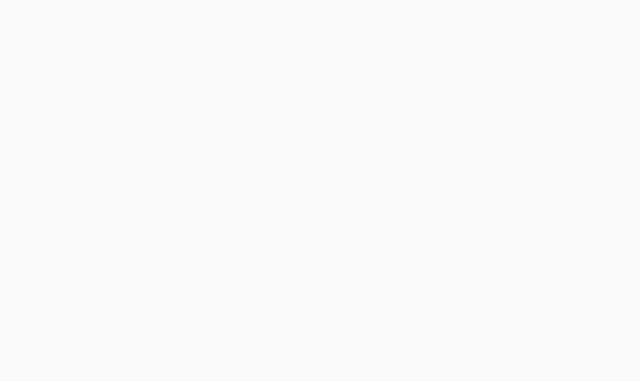
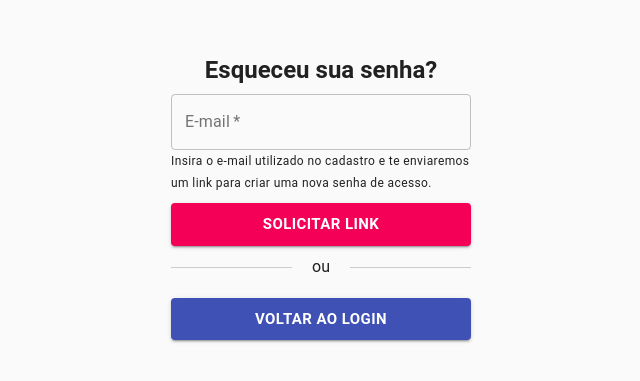
Before and after one commit to LMFRomero/ganeshApp, a JavaScript app in the folder frontend/: page /recuperar-senha in a window 1280 px wide. Shown: the part 203-584 px from the top of the page, without its empty margins (319-959 px from the left). Built offline with nearby package versions, Linux system fonts and the light colour scheme; the HTML template or start-up script is replaced by a standard one.

Commit message:
Created Forgot Password initial structure

```diff
--- a/frontend/src/AppRoutes.js
+++ b/frontend/src/AppRoutes.js
@@ -1,12 +1,14 @@
-import {Switch, Route} from 'react-router-dom'
+import {Switch, Route, useParams} from 'react-router-dom'
 
 
 /* Rotas - Unauthenticated User*/
 import Home from './pages/Home/Home'
 import Login from './pages/Login/Login'
 import Register from './pages/Register/Register'
+import ForgotPassword from './pages/ForgotPassword/ForgotPassword'
 
 function AppRoutes() {
+
     return(
       <main className="MainComponent">
           <Switch>
@@ -15,6 +17,9 @@ function AppRoutes() {
             <Route exact path="/" component={Home}/>
             <Route path="/fazer-login" component={Login}/>
             <Route path="/criar-conta" component={Register}/>
+            <Route path="/recuperar-senha/:recoverToken" component={ForgotPassword}/>
+            <Route path="/recuperar-senha" component={ForgotPassword}/>
+
 
 
             {/* Página 404 */}
--- /dev/null
+++ b/frontend/src/pages/ForgotPassword/ForgotPassword.css
@@ -0,0 +1,19 @@
+.ForgotPasswordPage {
+    display: flex;
+    flex-flow: row nowrap;
+    align-items: center;
+}
+
+.ForgotPasswordPage form {
+    max-width: 300px;
+    margin: 0 auto;
+}
+
+.ForgotPasswordPage form > * {
+    margin-top: 0.6em;
+    margin-bottom: 0;
+}
+
+.ForgotPasswordPage form > *:first-child {
+    margin-top: 0;
+}
--- /dev/null
+++ b/frontend/src/pages/ForgotPassword/ForgotPassword.js
@@ -0,0 +1,79 @@
+import { Box, Container, Grid, Button, Typography } from '@material-ui/core'
+import { TextField } from '@material-ui/core'
+import './ForgotPassword.css'
+
+import { Link as RouterLink, useParams } from 'react-router-dom';
+
+import OrDivider from '../../components/OrDivider/OrDivider'
+
+
+function ForgotPassword(){
+
+  let { recoverToken } = useParams()
+
+  const requestToken = () => {
+    return(
+      <>
+        <Typography variant="h5" align="center">
+          <strong>Esqueceu sua senha?</strong>
+        </Typography>
+
+        <TextField variant="outlined" fullWidth label="E-mail" required/>
+
+        <Typography variant="caption" align="left">
+          Insira o e-mail utilizado no cadastro e te enviaremos um link
+          para criar uma nova senha de acesso.
+        </Typography>
+
+        <Button variant="contained" size="large" fullWidth color="secondary">
+          <strong>Solicitar link</strong>
+        </Button>
+      </>
+    )
+  }
+
+  const changePassword = () => {
+    return(
+      <>
+        <Typography variant="h5" align="center">
+          <strong>Cadastrar nova senha</strong>
+        </Typography>
+
+        <TextField variant="outlined" fullWidth label="Nova Senha" type="password" required/>
+
+        <TextField variant="outlined" fullWidth label="Confirmar Senha" type="password" required/>
+
+        <Button variant="contained" size="large" fullWidth color="secondary">
+          <strong>Alterar senha</strong>
+        </Button>
+      </>
+    )
+  }
+
+  return(
+    <Box className="ForgotPasswordPage" flexGrow={1}>
+      <Container fixed>
+        <Grid container spacing={6} justify="center">
+          <Grid item xs={12} md={4}>
+
+            <form classname="ForgotPasswordForm">
+
+              {/* Show the form based on the URL parameter */}
+              { recoverToken ? changePassword() : requestToken() }
+
+              <OrDivider/>
+
+              <Button variant="contained" size="large" fullWidth color="primary"
+                component={RouterLink} to="/fazer-login">
+                <strong>Voltar ao login</strong>
+              </Button>
+            </form>
+
+          </Grid>
+        </Grid>
+      </Container>
+    </Box>
+  )
+}
+
+export default ForgotPassword
--- a/frontend/src/pages/Login/Login.js
+++ b/frontend/src/pages/Login/Login.js
@@ -27,7 +27,7 @@ function Login(){
               </Button>
 
               <Typography align="center">
-                <RouterLink>Esqueceu a senha? Clique aqui.</RouterLink>
+                <RouterLink to="/recuperar-senha">Esqueceu a senha? Clique aqui.</RouterLink>
               </Typography>
 
               <OrDivider/>
--- a/frontend/src/pages/Register/Register.js
+++ b/frontend/src/pages/Register/Register.js
@@ -14,8 +14,8 @@ function Register(){
           <Grid container spacing={6} justify="center">
 
             <Grid className="RegisterSection" item xs={12} sm={6} md={4}>
-              <Typography variant="h6">
-                Dados Pessoais
+              <Typography variant="h5">
+                <strong>Dados Pessoais</strong>
               </Typography>
 
               <TextField variant="outlined" fullWidth label="Nome completo" required/>
@@ -51,8 +51,8 @@ function Register(){
 
 
             <Grid className="RegisterSection" item xs={12} sm={6} md={4}>
-              <Typography variant="h6">
-                Dados de Acesso
+              <Typography variant="h5">
+                <strong>Dados de Acesso</strong>
               </Typography>
 
               <TextField variant="outlined" fullWidth label="E-mail" required/>
@@ -61,7 +61,7 @@ function Register(){
 
               <TextField variant="outlined" fullWidth label="Confirmar senha" type="password" required/>
 
-              <FormControlLabel label="Pretendo participar do PinG 2021"
+              <FormControlLabel label="Pretendo participar do PInG 2021"
                 control={
                   <Checkbox color="primary" name="PingParticipant" />
               }/>
```
